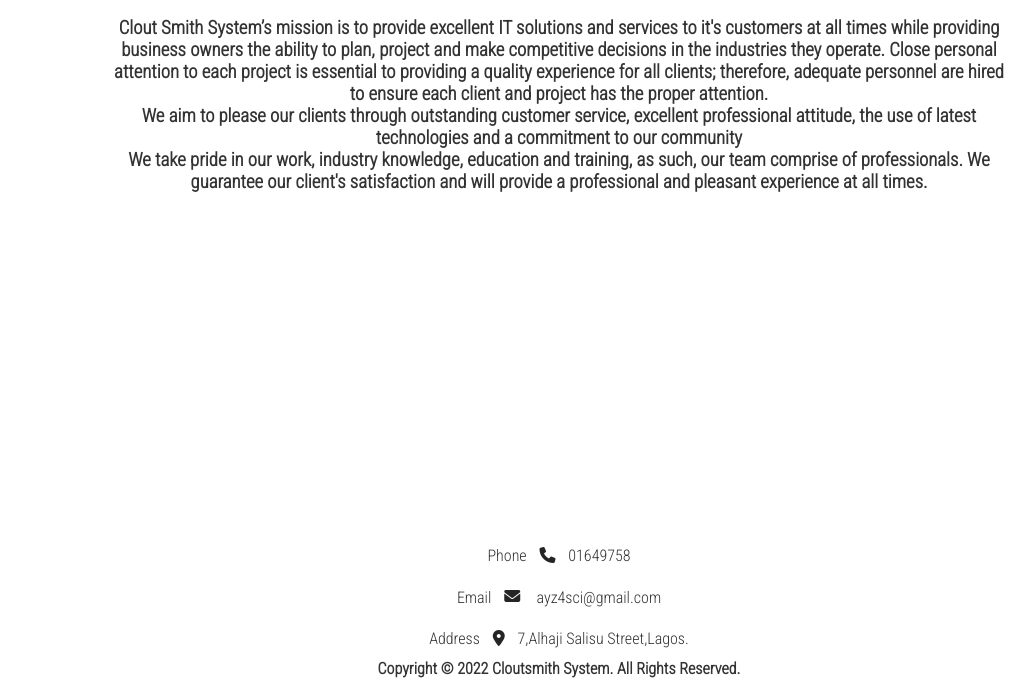
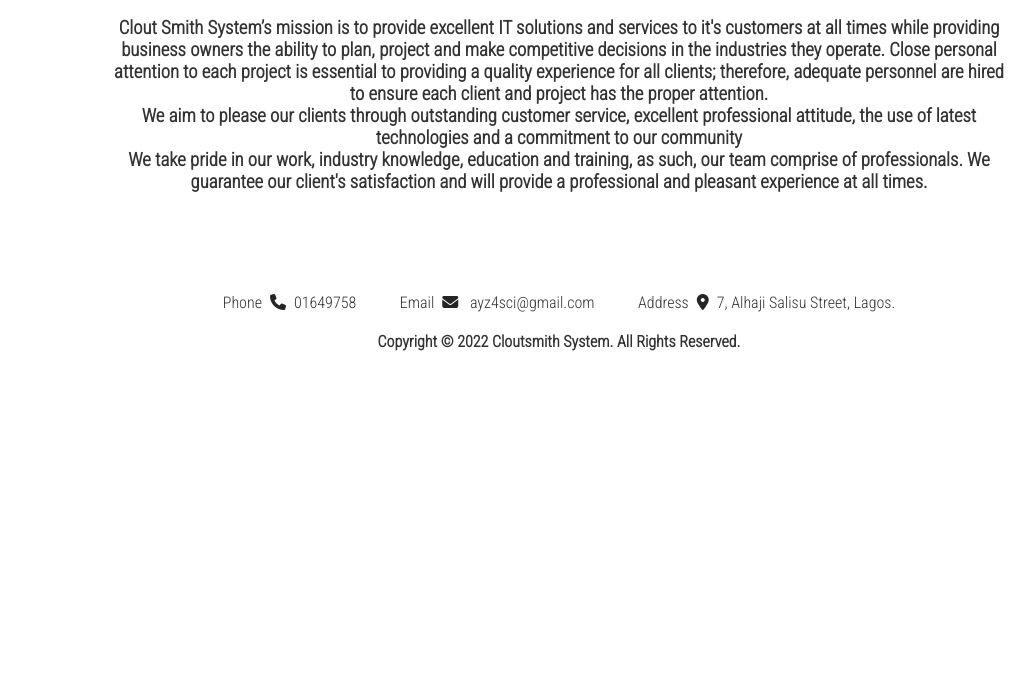
Before and after one commit to Gbemisola23/Cloutsmith, a plain HTML site: page about.html in a window 1280 px wide. Shown: the part 761-1445 px from the top of the page, without its empty margins (81-1116 px from the left). After the commit the page ends 1134 px from the top, so only its background shows below. Drawn offline with Linux system fonts and the light colour scheme.

Commit message:
edit css styles

```diff
--- a/about.html
+++ b/about.html
@@ -44,7 +44,8 @@
          <p>Clout Smith System’s mission is to provide excellent IT solutions and services to it's customers at all times while providing business owners the ability to plan,
             project and make competitive decisions in the industries they operate.
             Close personal attention to each project is essential to providing a quality experience for all clients; therefore, adequate personnel are hired to ensure each
-             client and project has the proper attention.</p>
+             client and project has the proper attention.
+        </p>
 
        <p>We aim to please our clients through outstanding customer service, excellent professional attitude, the use of latest technologies and a commitment to our community
        </p>
@@ -55,18 +56,8 @@
     </section>
 
 
-
-
-
-
-
-
-
-
-
-
-    <footer class="address-list">
-        <ul>
+    <footer>
+        <ul class="address-list">
             <li>
                 Phone<i class="fa-solid fa-phone"></i>01649758
             </li>
@@ -74,7 +65,7 @@
                 Email<i class="fa-solid fa-envelope"></i> ayz4sci@gmail.com
             </li>
             <li>
-                Address<i class="fa-solid fa-location-dot"></i>7,Alhaji Salisu Street,Lagos.
+                Address<i class="fa-solid fa-location-dot"></i>7, Alhaji Salisu Street, Lagos.
             </li>
         </ul>
 
--- a/css/style.css
+++ b/css/style.css
@@ -8,12 +8,11 @@
 
 }
 
-body{
+body {
     font-family: Roboto Condensed;
     font-weight: 500;
     color: #333333;
-    height: 100vh;
-	width: 100%;
+    height: 80vh;
 }
 
 /* headings and logo */
@@ -138,28 +137,30 @@ h1, h2 {
 /* footer */
 
 footer {
-    height: 150px;
+    height: 80px;
+    display: block;
 }
 
+footer h4 {
+    display: block;
+    text-align: center;
+    margin: 20px;
+}
 
 .address-list {
     text-align: center;
 }
 
 .address-list > li {
-    width: 34%;
+    padding: 20px;
     display: inline;
-    display:inline-block;
-
 }
 
 .address-list i {
-    font-size: 100%;
-    margin: 1%;
-    padding: 20;
+    padding-left: 8px;
+    padding-right: 8px;
     color: #252525;
 }
-
 
 /* aboutus-image */
 #aboutus-image {
@@ -167,7 +168,6 @@ footer {
     width: 100%;
     background: url('../images/aboutus-image.jpeg') no-repeat center center;
     background-size: cover;
-
 }
 
 #aboutus-image-outer {
@@ -178,7 +178,7 @@ footer {
 /* who we are*/
 
 #whoweare {
-    height: 600px;
+    margin-bottom: 100px;
 }
 
 #whowearestyle {
```
Also changed, not shown: contact.html (+3 -3 lines), index.html (+3 -3 lines).
